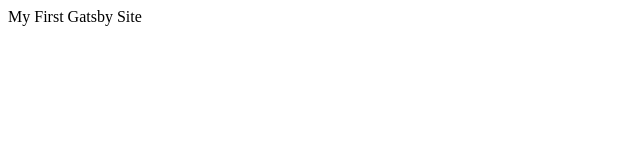
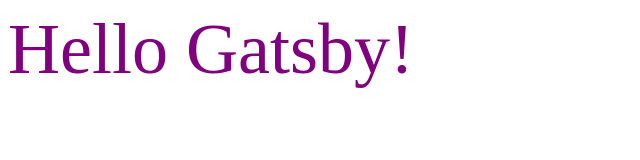
Before and after one commit to Kadecahe/hello-world, a Gatsby site: page / in a window 1280 px wide. Shown: the whole page, without its empty margins (0-640 px from the left). Built offline with nearby package versions, Linux system fonts and the light colour scheme; Gatsby itself is replaced by a stand-in of ours.

Commit message:
FE: In-Line Style

```diff
--- a/src/pages/index.js
+++ b/src/pages/index.js
@@ -1,5 +1,5 @@
 import React from "react"
 
 export default function Home() {
-  return <div>My First Gatsby Site</div>
+  return <div style={{color: 'purple', fontSize: '72px'}}>Hello Gatsby!</div>
 }
```
